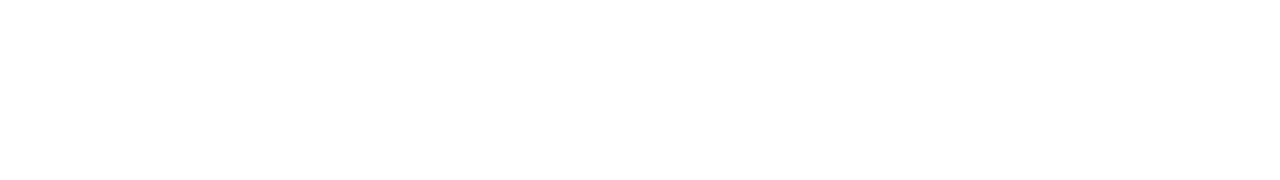
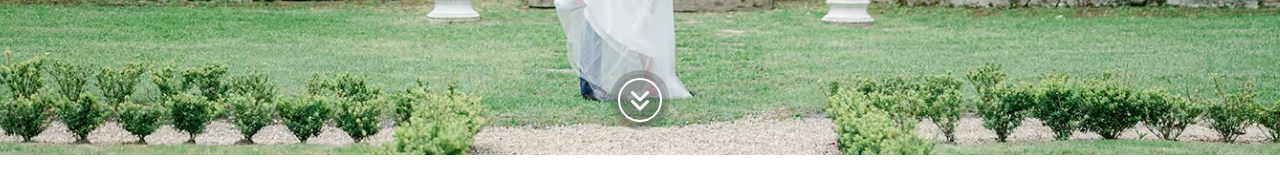
Before and after one commit to lesimpleliott/KE-Wedding-Pictures, a React (Vite) app: page /home in a window 1280 px wide. Shown: the part 645-825 px from the top of the page. Before the commit the page ends 800 px from the top, so only its background shows below. Built offline with nearby package versions, Linux system fonts and the light colour scheme.

Commit message:
Home Page // Create page and components

```diff
--- a/src/App.tsx
+++ b/src/App.tsx
@@ -1,4 +1,5 @@
 import { BrowserRouter, Route, Routes } from "react-router-dom";
+import Home from "./pages/Home";
 import Login from "./pages/Login";
 
 const App = () => {
@@ -6,7 +7,7 @@
     <BrowserRouter>
       <Routes>
         <Route path="/" element={<Login />} />
-        <Route path="/home" element={<div>Home</div>} />
+        <Route path="/home" element={<Home />} />
         <Route path="/gallery" element={<div>gallery</div>} />
       </Routes>
     </BrowserRouter>
--- /dev/null
+++ b/src/components/AlbumCard.tsx
@@ -0,0 +1,140 @@
+import { NavLink } from "react-router-dom";
+import styled from "styled-components";
+import { AlbumType } from "../types/albumType";
+
+const AlbumCard = ({ album }: { album: AlbumType }) => {
+  // const albumLink = `/gallery/${album.id}`;
+  const albumLink = `/gallery`;
+
+  return (
+    <AlbumCardStyled>
+      <NavLink to={albumLink} className="imageWrapper">
+        <img
+          className="preview"
+          src={`${album.path}/display/${album.preview}.avif`}
+          alt={`Photos de l'album ${album.title}`}
+        />
+      </NavLink>
+      <div className="hoverBox">
+        <div className="btnContainer">
+          <a href={albumLink} className="btn">
+            Voir l'album
+          </a>
+          <a href={album.download} download className="btn">
+            Télécharger
+          </a>
+        </div>
+        <p className="infos">
+          <i className="fa-regular fa-image"></i>
+          {album.images.length} photos
+        </p>
+      </div>
+      <h2 className="title">{album.title}</h2>
+    </AlbumCardStyled>
+  );
+};
+
+const AlbumCardStyled = styled.a`
+  display: flex;
+  flex-direction: column;
+  position: relative;
+  cursor: pointer;
+
+  .hoverBox {
+    position: absolute;
+    opacity: 0;
+  }
+
+  .imageWrapper {
+    width: 100%;
+    height: 350px;
+    display: flex;
+    flex-direction: column;
+    align-items: center;
+    justify-content: center;
+    overflow: hidden;
+
+    .preview {
+      width: 100%;
+      height: 100%;
+      object-fit: cover;
+    }
+  }
+
+  .title {
+    font-size: 1rem;
+    font-weight: 500;
+    height: fit-content;
+    padding-top: 0.5rem;
+    text-align: center;
+    transition: letter-spacing 400ms ease-out, font-weight 400ms ease-out;
+  }
+
+  &:hover {
+    & .title {
+      font-weight: 600;
+      letter-spacing: 0.15em;
+      transition: letter-spacing 400ms ease-out, font-weight 400ms ease-out;
+    }
+
+    // affichage de la hoverBox seulement sur desktop
+    @media screen and (min-width: 768px) {
+      & .hoverBox {
+        height: 350px;
+        width: 100%;
+        display: flex;
+        flex-direction: column;
+        justify-content: center;
+        align-items: center;
+        gap: 1rem;
+        background-color: rgba(255, 255, 255, 0.8);
+        opacity: 1;
+        transition: opacity 400ms ease-out;
+
+        .infos {
+          display: flex;
+          justify-content: center;
+          align-items: center;
+          gap: 0.5rem;
+        }
+
+        .btnContainer {
+          display: flex;
+          gap: 0.5rem;
+
+          .btn {
+            position: relative;
+            padding: 0.5rem 1rem;
+            border: 1px solid var(--mainColor);
+            overflow: hidden;
+            transition: color 300ms;
+            z-index: 1;
+
+            &::before {
+              content: "";
+              width: 0;
+              height: 300%;
+              position: absolute;
+              top: 50%;
+              left: 50%;
+              transform: translate(-50%, -50%) rotate(45deg);
+              background: var(--mainColor);
+              transition: width 500ms ease;
+              z-index: -1;
+            }
+
+            &:hover::before {
+              width: 105%;
+            }
+
+            &:hover {
+              color: #fff;
+            }
+          }
+        }
+      }
+    }
+  }
+`;
+
+export default AlbumCard;
--- /dev/null
+++ b/src/components/JumpinButton.tsx
@@ -0,0 +1,83 @@
+import { useEffect, useState } from "react";
+import styled from "styled-components";
+
+type JumpinButtonProps = {
+  href: string;
+  className: string;
+};
+
+const JumpinButton = ({ href, className }: JumpinButtonProps) => {
+  const [isJumping, setIsJumping] = useState(false);
+
+  useEffect(() => {
+    const interval = setInterval(() => {
+      setIsJumping((prev) => !prev);
+    }, 4000);
+
+    return () => clearInterval(interval);
+  }, []);
+
+  return (
+    <JumpinButtonStyled href={href}>
+      <span className={`btn ${isJumping ? "jumpButton" : ""}`}>
+        <i className={`icon ${className}`}></i>
+      </span>
+    </JumpinButtonStyled>
+  );
+};
+
+const JumpinButtonStyled = styled.a`
+  --size: 60px;
+  --arrowsize: 1.5rem;
+  color: var(--contrast);
+
+  .btn {
+    height: var(--size);
+    width: var(--size);
+    border-radius: 75px;
+    background: rgba(78, 78, 78, 0.3);
+    display: flex;
+    align-items: center;
+    justify-content: center;
+    position: relative;
+    font-size: var(--arrowsize);
+    transform-origin: bottom;
+
+    &::before {
+      content: "";
+      height: calc(var(--size) - 8px);
+      width: calc(var(--size) - 8px);
+      position: absolute;
+      z-index: -1;
+      top: 50%;
+      left: 50%;
+      transform: translate(-50%, -50%);
+      background: rgba(78, 78, 78, 0.2);
+      border-radius: 75px;
+    }
+
+    &::after {
+      content: "";
+      height: calc(var(--size) - 20px);
+      width: calc(var(--size) - 20px);
+      position: absolute;
+      top: 50%;
+      left: 50%;
+      transform: translate(-50%, -50%);
+      border: solid 2px var(--contrast);
+      border-radius: 75px;
+    }
+  }
+
+  .icon {
+    color: var(--contrast);
+    font-size: 100%;
+  }
+
+  .jumpButton {
+    animation-name: jumpButton;
+    animation-duration: 1000ms;
+  }
+`;
+
+export default JumpinButton;
--- /dev/null
+++ b/src/layouts/AlbumsGallery.tsx
@@ -0,0 +1,27 @@
+import styled from "styled-components";
+import data from "../assets/exportData.json";
+import AlbumCard from "../components/AlbumCard";
+
+const AlbumsGallery = () => {
+  return (
+    <AlbumsGalleryStyled id="albumsContainer">
+      {data.map((album) => (
+        <AlbumCard key={album.id} album={album} />
+      ))}
+    </AlbumsGalleryStyled>
+  );
+};
+
+const AlbumsGalleryStyled = styled.section`
+  width: 100%;
+  max-width: calc(1260px + 5vw);
+  padding-block: clamp(2vw, 40px, 5vw);
+  padding-inline: 5vw;
+  display: grid;
+  grid-template-columns: repeat(auto-fill, minmax(300px, 1fr));
+  /* grid-auto-rows: 350px; */
+  column-gap: 2vw;
+  row-gap: clamp(2vw, 20px, 5vw);
+`;
+
+export default AlbumsGallery;
--- /dev/null
+++ b/src/pages/Home.tsx
@@ -0,0 +1,73 @@
+import { useEffect } from "react";
+import { useLocation } from "react-router-dom";
+import styled from "styled-components";
+import BackgroundImage from "../components/BackgroundImage";
+import JumpinButton from "../components/JumpinButton";
+import AlbumsGallery from "../layouts/AlbumsGallery";
+
+const Home = () => {
+  const location = useLocation();
+
+  useEffect(() => {
+    if (location.hash) {
+      const id = location.hash.substring(1);
+      const element = document.getElementById(id);
+      if (element) {
+        element.scrollIntoView({ behavior: "smooth" });
+      }
+    }
+  }, [location]);
+
+  return (
+    <HomeStyled>
+      <section className="heroBanner">
+        <BackgroundImage img="./KE_mainCover.avif" align="70%" />
+        <div className="banner">
+          <img src="./logos/LogoKE_WhitePink_V2_RVB.svg" alt="" />
+        </div>
+        <JumpinButton
+          href="#albumsContainer"
+          className="fa-solid fa-angles-down"
+        />
+      </section>
+
+      <AlbumsGallery />
+    </HomeStyled>
+  );
+};
+
+const HomeStyled = styled.main`
+  .heroBanner {
+    width: 100%;
+    height: 100vh;
+    position: relative;
+    padding-bottom: 25px;
+    display: flex;
+    flex-direction: column;
+    justify-content: flex-end;
+    align-items: center;
+    overflow: hidden;
+
+    .banner {
+      width: 100%;
+      padding: 0.5rem;
+      background-color: rgba(0, 0, 0, 0.2);
+      position: absolute;
+      top: 35%;
+      left: 50%;
+      transform: translate(-50%, -50%);
+      text-align: center;
+      display: flex;
+      align-items: center;
+      justify-content: center;
+
+      img {
+        width: 20vw;
+        min-width: 250px;
+        max-height: 300px;
+      }
+    }
+  }
+`;
+
+export default Home;
--- a/src/styles/theme/animations.scss
+++ b/src/styles/theme/animations.scss
@@ -18,3 +18,43 @@
     transform: translateX(0px);
   }
 }
+
+@keyframes jumpButton {
+  0% {
+    transform: translateY(0) scale(1, 1);
+  }
+  10% {
+    transform: translateY(0) scale(1.3, 0.8);
+  }
+  11% {
+    transform: translateY(0) scale(0.7, 1.2);
+    animation-timing-function: cubic-bezier(0, 1, 0.5, 1);
+  }
+  39% {
+    transform: translateY(-50px) scale(1);
+    animation-timing-function: cubic-bezier(0, 1, 0.5, 1);
+  }
+  40% {
+    transform: translateY(-50px) scale(1);
+  }
+  41% {
+    transform: translateY(-50px) scale(1);
+    animation-timing-function: cubic-bezier(1, 0, 1, 1);
+  }
+  69% {
+    transform: translateY(0px) scale(1, 1);
+    animation-timing-function: cubic-bezier(1, 0, 1, 1);
+  }
+  70% {
+    transform: translateY(0) scale(1.5, 0.4);
+  }
+  80% {
+    transform: translateY(0) scale(0.8, 1.2);
+  }
+  90% {
+    transform: translateY(0) scale(1.1, 0.8);
+  }
+  100% {
+    transform: translateY(0) scale(1, 1);
+  }
+}
```
Also changed, not shown: src/assets/exportData.json, 1 other file (tests, documents, lock files or other folders).
